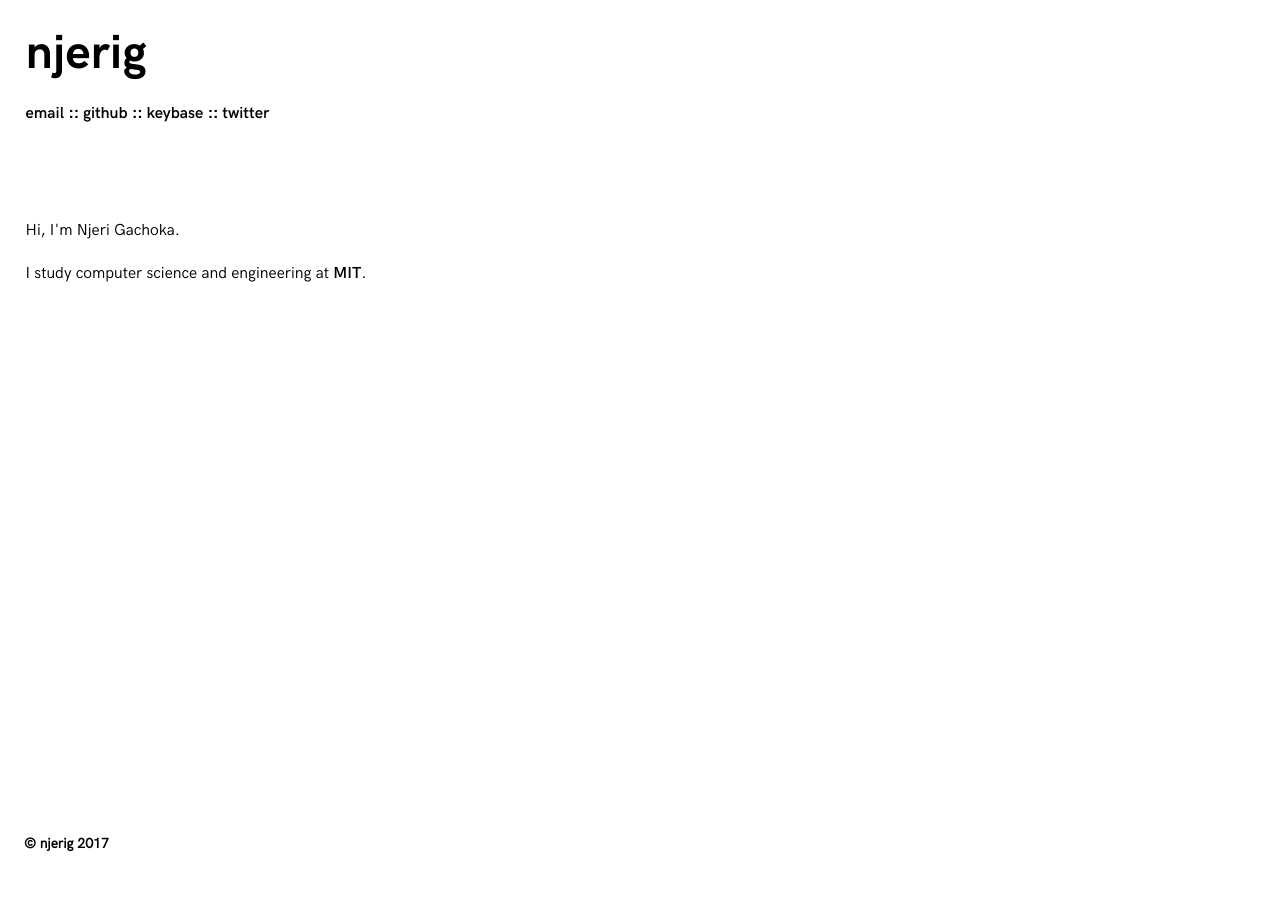
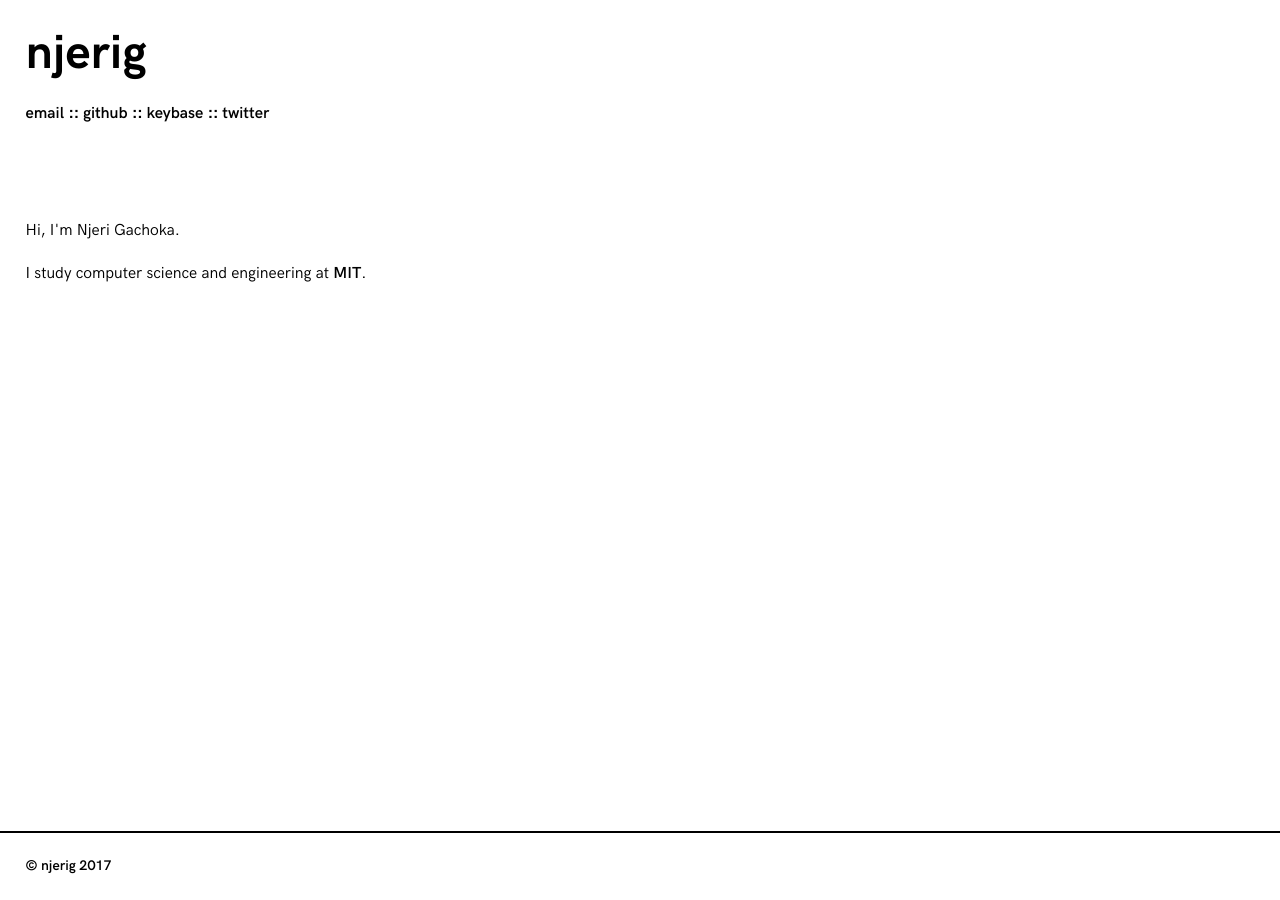
Before and after one commit to njerig/personal-website, a Jekyll site: the page built from index.html, in a window 1280 px wide. Built offline with Jekyll 4.4.1, drawn with Linux system fonts in a browser that asks for light colours; some web fonts are replaced.

Commit message:
footer changes: add border-top, change font to semibold

```diff
--- a/css/styles.scss
+++ b/css/styles.scss
@@ -88,9 +88,10 @@ main {
 }
 
 footer {
-  padding: 3rem 1.5rem;
+  @extend .container;
+  border-top: 2px solid;
   font-size: 14px;
-  font-weight: bold;
+  font-family: $hk-semibold;
 }
 
 h1,
@@ -125,10 +126,7 @@ small {
   font-weight: normal;
 }
 
-.container,
-#header-container,
-#content-container,
-#footer-container {
+.container {
   float: left;
   width: 96%;
   padding: 2%;
```
